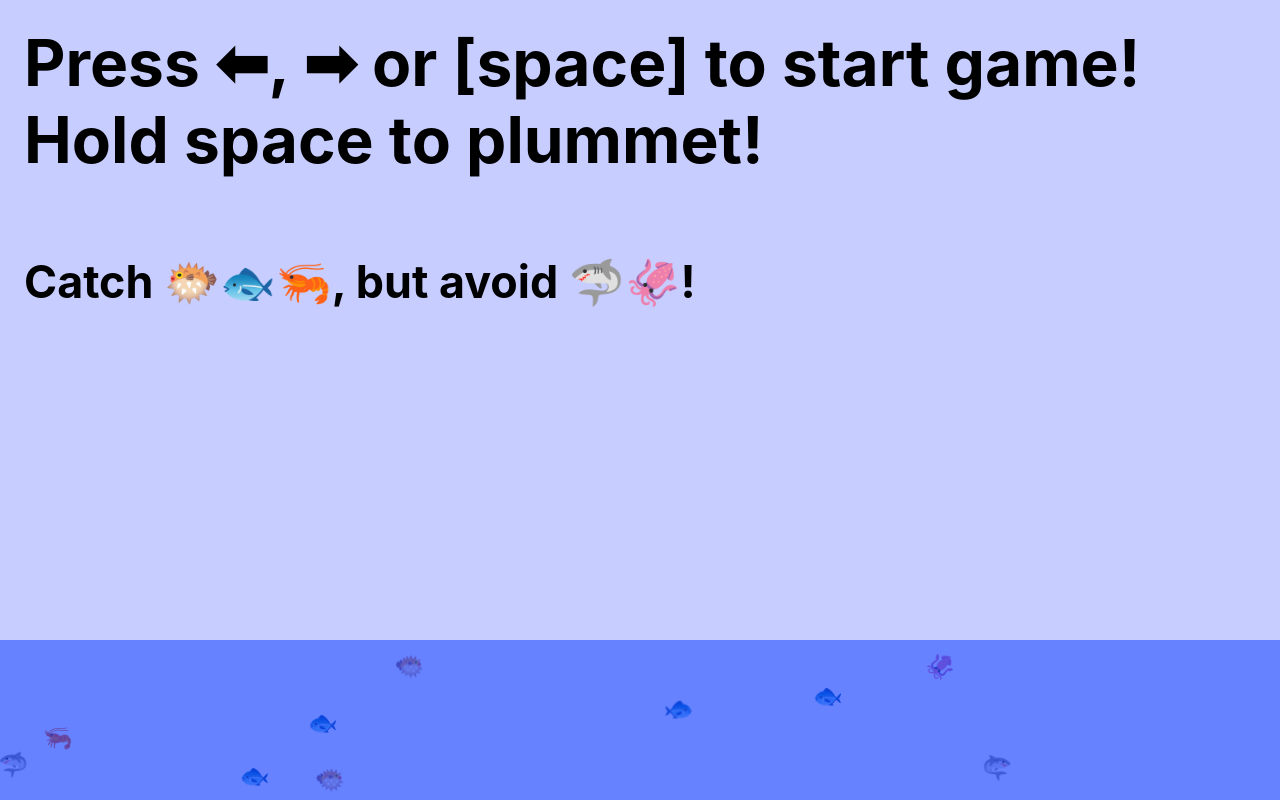
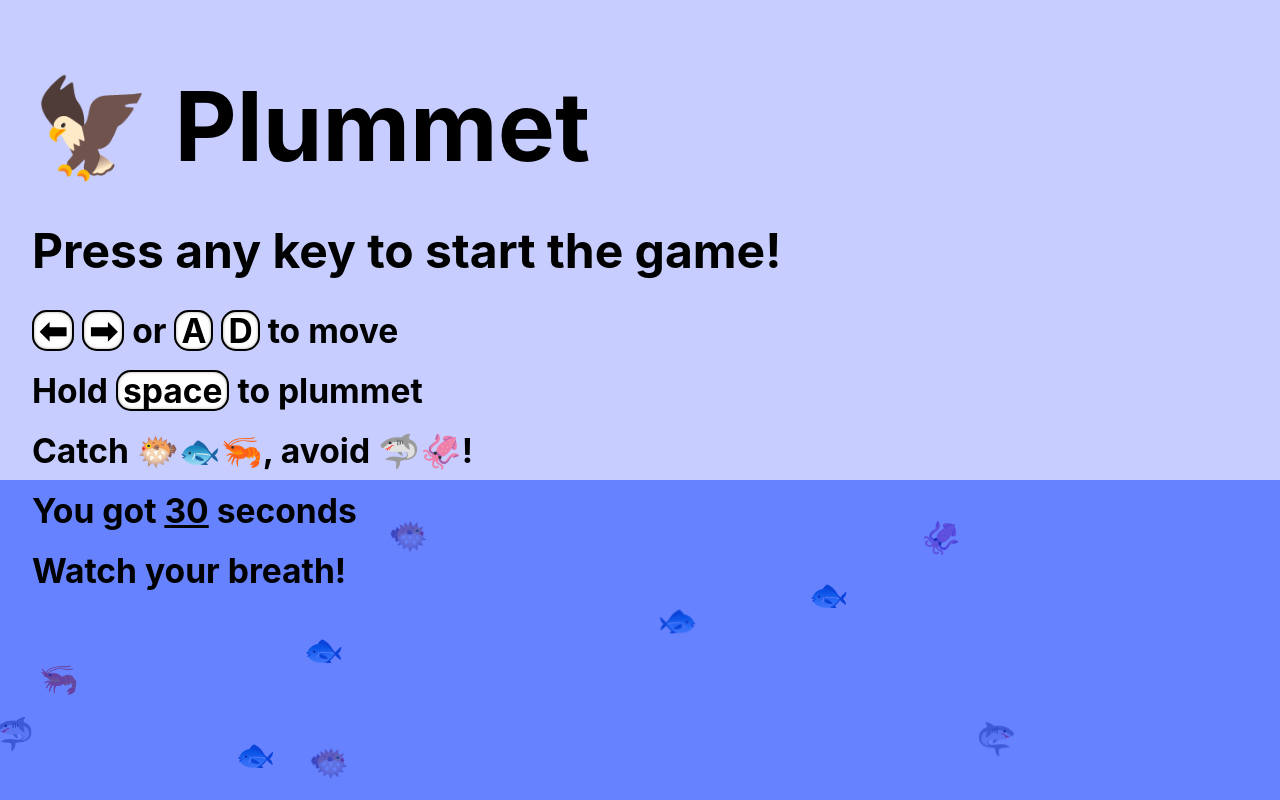
Before and after one commit to joglr/dyk, a React (Create React App) app: page / in a window 1280 px wide. Built offline with nearby package versions, Linux system fonts and the light colour scheme.

Commit message:
Add breath

```diff
--- a/src/App.tsx
+++ b/src/App.tsx
@@ -12,17 +12,19 @@ import { dist, pick } from "./util";
 const W = () => window.innerWidth;
 const H = () => window.innerHeight;
 const GAME_DURATION = 30;
-const PLAYER_SIZE = 24;
+const BREATH_DURATION = 3;
+const PLAYER_SIZE = 32;
 const JUMP_ACCELERATION = 70;
 const GRAVITY_ACCELERATION = 1 / 5;
 const MIN_COORD = PLAYER_SIZE / 2;
 const FRICTION_COEFFICIENT = 1 - 1 / 100;
 const PLAYER_SPEED = 2;
-const SEA_LEVEL = 0.2 * H();
+const OCEAN_LEVEL_FRACTION = 0.4;
+const getOceanLevel = () => OCEAN_LEVEL_FRACTION * H();
 
 const Z = {
   SKY: -200,
-  FISH: -100,
+  FISH: -20 % 100,
   OCEAN: 100,
 };
 
@@ -49,7 +51,7 @@ const Overlay = styled.div`
   position: absolute;
   top: ${PLAYER_SIZE}px;
   left: ${PLAYER_SIZE}px;
-  font-size: 400%;
+  font-size: 300%;
   font-weight: bold;
 `;
 
@@ -63,16 +65,28 @@ const World = styled.div`
 `;
 
 const Sky = styled.div`
-  height: 80%;
+  height: ${100 - OCEAN_LEVEL_FRACTION * 100}%;
   z-index: ${Z.SKY};
   background-color: hsl(232deg 100% 89%);
 `;
 
 const Ocean = styled.div`
   background-color: hsl(229 100% 50% / 0.6);
-  /* background-color: hsla(200, 100%, 20%, 0.3); */
-  height: 20%;
+  height: ${OCEAN_LEVEL_FRACTION * 100}%;
   z-index: ${Z.OCEAN};
+`;
+
+const BreathMeter = styled.div.attrs((p: { ratio: number }) => ({
+  style: {
+    width: `${p.ratio * 100}%`,
+  },
+}))<{ ratio: number }>`
+  height: 20px;
+  width: 0;
+  background-color: red;
+  position: absolute;
+  top: 0;
+  left: 0;
 `;
 
 const Entity = styled.div.attrs((p: any) => ({
@@ -91,11 +105,6 @@ const Debug = styled.code`
   position: absolute;
   bottom: 0;
   font-family: monospace;
-`;
-
-const HelpText = styled.div`
-  position: absolute;
-  top: 0;
 `;
 
 const EntityIcon = styled.div<any>`
@@ -117,6 +126,26 @@ const TryAgainButton = styled.button`
     background-color: #eee;
     cursor: pointer;
   }
+`;
+
+const HelpText = styled.div`
+  position: absolute;
+  top: 0;
+  line-height: 125%;
+`;
+
+const Controls = styled.div`
+  margin-top: 20px;
+  font-size: 70%;
+`;
+
+const Key = styled.span`
+  background-color: #fff;
+  box-shadow: 0 0 0 2px black inset, 0 0 4px 0 black inset;
+
+  border-radius: 15px;
+  padding: 0 7px;
+  /* margin: -15px 0; */
 `;
 
 const GameOver = styled.div`
@@ -198,7 +227,7 @@ function generateFish(count: number, onlyFish = false) {
     fish.push({
       id: Symbol(),
       x: Math.random() * W(),
-      y: SEA_LEVEL * Math.random(),
+      y: getOceanLevel() * Math.random(),
       vx: Math.random() - 0.5,
       vy: 0,
       icon: pick([...FISH, ...(onlyFish ? [] : ENEMIES)]),
@@ -222,10 +251,16 @@ export default function App() {
     W() - MIN_COORD,
     W() / 2
   );
-  const [y, setY, resetY] = useClampedState(MIN_COORD, H() / 2, H() / 2);
+  const [y, setY, resetY] = useClampedState(
+    MIN_COORD,
+    ((1 - OCEAN_LEVEL_FRACTION) / 2 + OCEAN_LEVEL_FRACTION) * H(),
+    ((1 - OCEAN_LEVEL_FRACTION) / 2 + OCEAN_LEVEL_FRACTION) * H()
+  );
 
   const [caughtFish, setCaughtFish] = useResetableState<Symbol | null>(null);
-
+  const [diveTime, setDiveTime, resetDiveTime] = useResetableState<
+    number | null
+  >(null);
   const [isDiving, setIsDiving] = useResetableState(false);
 
   const [fish, setFish, resetFish] = useResetableState<IFish[]>(() =>
@@ -239,6 +274,7 @@ export default function App() {
     resetY();
     resetVx();
     resetVy();
+    resetDiveTime();
   }
 
   const lastFrameRef = useRef(0);
@@ -250,6 +286,13 @@ export default function App() {
     let canceled = false;
 
     if (gameStatus === "RUNNING") {
+      if (y < getOceanLevel() && !diveTime) {
+        setDiveTime(new Date().getTime());
+      }
+      if (y > getOceanLevel() && diveTime) {
+        resetDiveTime();
+      }
+
       setFish((fish) => {
         let fishInProximity: [Symbol, number][] = [];
 
@@ -276,7 +319,7 @@ export default function App() {
         }
 
         if (caughtFish !== null) {
-          if (y > SEA_LEVEL) {
+          if (y > getOceanLevel()) {
             setCaughtFish(null);
             const cf = fish.find((f) => f.id === caughtFish);
             if (cf) {
@@ -320,6 +363,8 @@ export default function App() {
     resetY,
     setCaughtFish,
     setFish,
+    setDiveTime,
+    diveTime,
     x,
     y,
   ]);
@@ -388,7 +433,6 @@ export default function App() {
 
           case "ArrowRight":
           case "d":
-            startGame();
             if (gameStatus !== "RUNNING") return;
             setVx((_x: number) => PLAYER_SPEED);
             break;
@@ -408,15 +452,19 @@ export default function App() {
       ? (new Date().getTime() - gameStartTime) / 1000
       : null;
 
+  const diveDurationInSeconds =
+    diveTime !== null ? (new Date().getTime() - diveTime) / 1000 : null;
+
   useEffect(() => {
-    if (timeElapsedInSeconds && timeElapsedInSeconds >= GAME_DURATION) {
+    if (
+      (timeElapsedInSeconds && timeElapsedInSeconds >= GAME_DURATION) ||
+      (diveDurationInSeconds && diveDurationInSeconds >= BREATH_DURATION)
+    ) {
       dispatch({ type: END });
     }
-  }, [timeElapsedInSeconds]);
+  }, [timeElapsedInSeconds, diveDurationInSeconds]);
 
   useKeyBinding("d", () => setDebug((debug) => !debug), true);
-
-  const oceanRef = useRef<HTMLElement>();
 
   return (
     <>
@@ -432,8 +480,17 @@ export default function App() {
             <div>caughtFish: {caughtFish}</div>
           </Debug>
         </Grow>
+        <Grow in={gameStatus === "RUNNING"}>
+          <BreathMeter
+            ratio={
+              diveDurationInSeconds
+                ? diveDurationInSeconds / BREATH_DURATION
+                : 0
+            }
+          />
+        </Grow>
         <Sky />
-        <Ocean ref={oceanRef as any}>
+        <Ocean>
           {fish.map((fish) => (
             <Fade key={String(fish.id)} in={true} appear>
               <Entity
@@ -474,16 +531,23 @@ export default function App() {
         </Grow>
         <Grow in={gameStatus === "IDLE"}>
           <HelpText>
-            <div>Press ⬅, ➡ or [space] to start game!</div>
-            <div>Hold space to plummet!</div>
-            <br />
-            <div
-              style={{
-                fontSize: "70%",
-              }}
-            >
-              Catch {FISH.join("")}, but avoid {ENEMIES.join("")}!
-            </div>
+            <h1>🦅 Plummet</h1>
+            <div>Press any key to start the game!</div>
+            <Controls>
+              <div>
+                <Key>⬅</Key> <Key>➡</Key> or <Key>A</Key> <Key>D</Key> to move
+              </div>
+              <div>
+                Hold <Key>space</Key> to plummet
+              </div>
+              <div>
+                Catch {FISH.join("")}, avoid {ENEMIES.join("")}!
+              </div>
+              <div>
+                You got <u>{GAME_DURATION}</u> seconds
+              </div>
+              <div>Watch your breath!</div>
+            </Controls>
           </HelpText>
         </Grow>
       </Overlay>
--- a/src/index.css
+++ b/src/index.css
@@ -1,13 +1,17 @@
+* {
+  box-sizing: border-box;
+}
+
 body {
   margin: 0;
-  font-family: -apple-system, BlinkMacSystemFont, 'Segoe UI', 'Roboto', 'Oxygen',
-    'Ubuntu', 'Cantarell', 'Fira Sans', 'Droid Sans', 'Helvetica Neue',
+  font-family: -apple-system, BlinkMacSystemFont, "Segoe UI", "Roboto", "Oxygen",
+    "Ubuntu", "Cantarell", "Fira Sans", "Droid Sans", "Helvetica Neue",
     sans-serif;
   -webkit-font-smoothing: antialiased;
   -moz-osx-font-smoothing: grayscale;
 }
 
 code {
-  font-family: source-code-pro, Menlo, Monaco, Consolas, 'Courier New',
+  font-family: source-code-pro, Menlo, Monaco, Consolas, "Courier New",
     monospace;
 }
```
